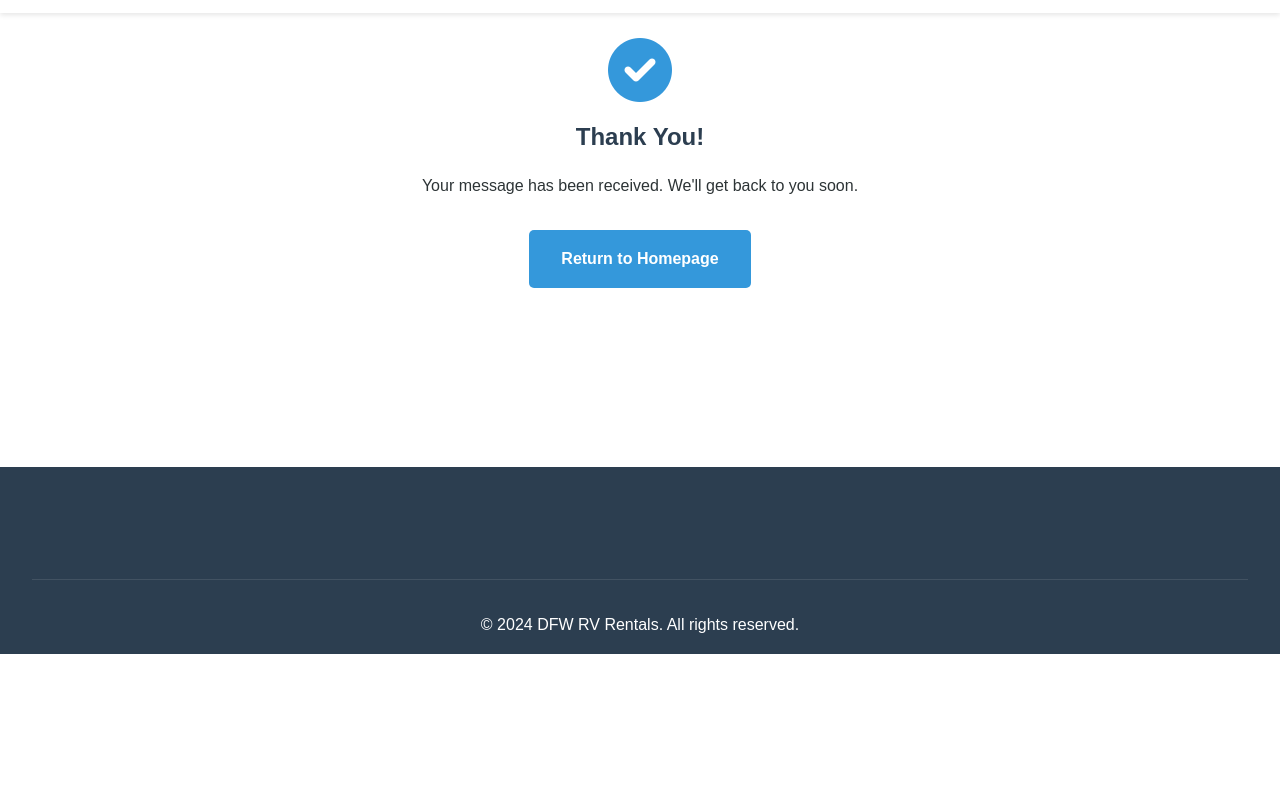
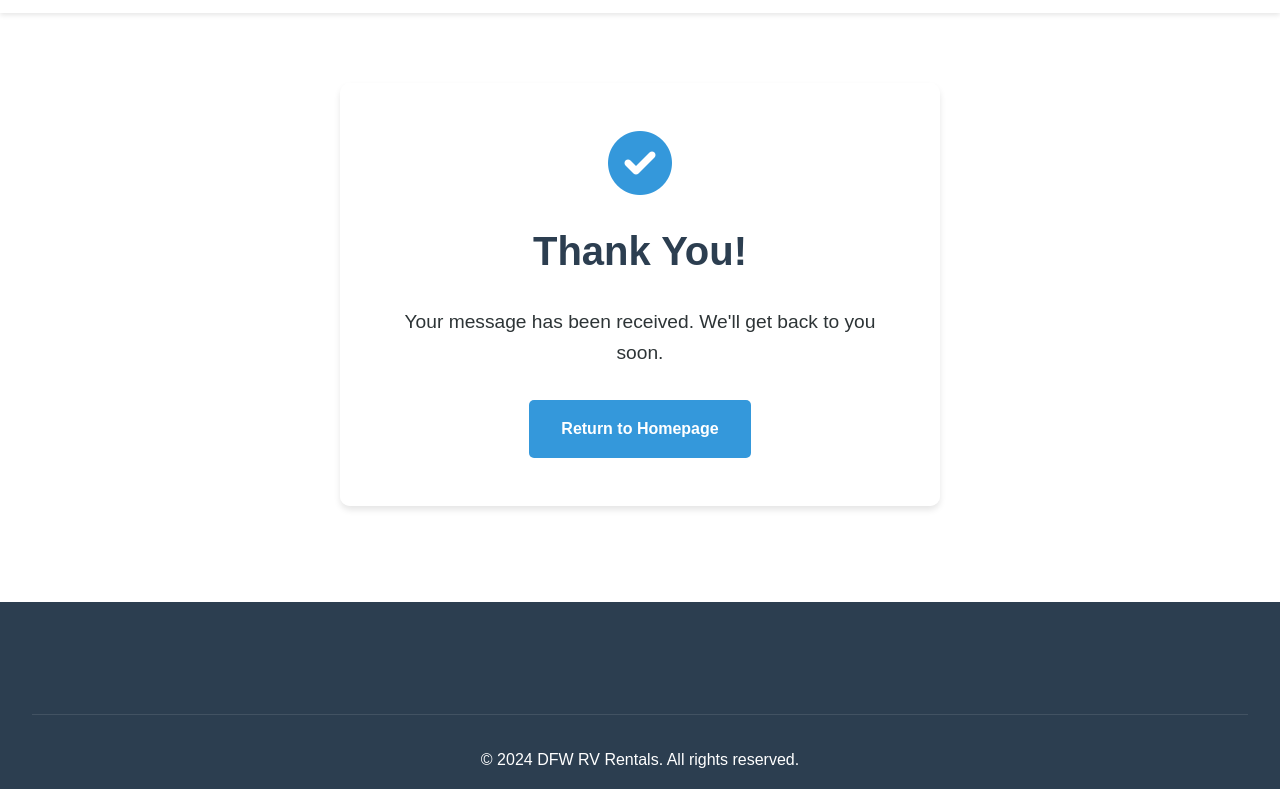
Before and after one commit to superiorunited/dfwrvrental, a plain HTML site: page success.html in a window 1280 px wide. Shown: the part 77-866 px from the top of the page. Before the commit the page ends 800 px from the top, so only its background shows below. Drawn offline with Linux system fonts and the light colour scheme.

Commit message:
Improve success page styling and fix header overlap

```diff
--- a/styles.css
+++ b/styles.css
@@ -491,29 +491,37 @@ section h2 {
     display: flex;
     align-items: center;
     justify-content: center;
-    padding: 2rem;
+    padding: 8rem 2rem 2rem;
     text-align: center;
+    margin-top: 2rem;
 }
 
 .success-content {
     max-width: 600px;
     margin: 0 auto;
+    padding: 3rem;
+    background: rgba(255, 255, 255, 0.95);
+    border-radius: 10px;
+    box-shadow: 0 4px 6px rgba(0, 0, 0, 0.1);
 }
 
 .success-content i {
     font-size: 4rem;
     color: var(--secondary-color);
-    margin-bottom: 1rem;
+    margin-bottom: 1.5rem;
 }
 
 .success-content h1 {
     color: var(--primary-color);
-    margin-bottom: 1rem;
+    margin-bottom: 1.5rem;
+    font-size: 2.5rem;
 }
 
 .success-content p {
     margin-bottom: 2rem;
     color: var(--dark-gray);
+    font-size: 1.2rem;
+    line-height: 1.6;
 }
 
 .success-content .cta-button {
```
